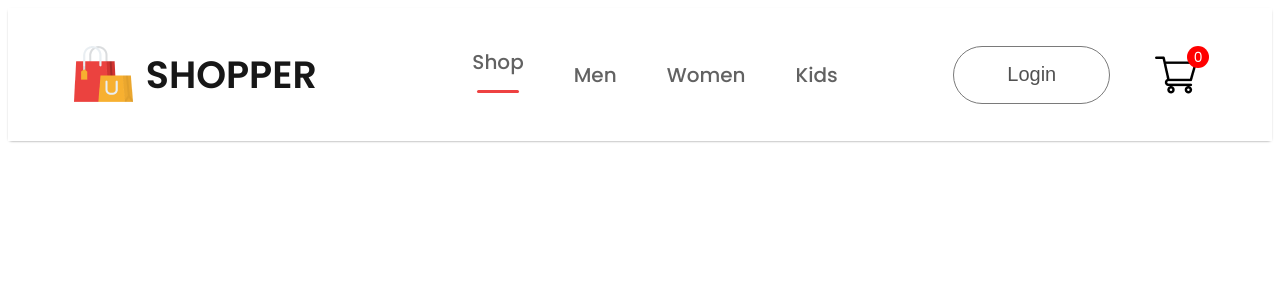
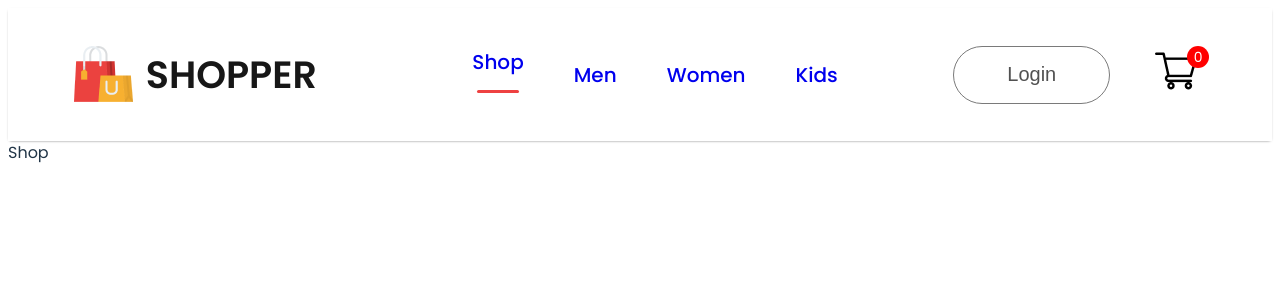
Before and after one commit to nimendra-ag/frontend, a React (Vite) app in the folder front-end/: page / in a window 1280 px wide. Shown: the top 300 px of the page. Built offline with nearby package versions, Linux system fonts and the light colour scheme.

Commit message:
create routes in the NavBar.jsx file. everything is ok upto video time 33.09

```diff
--- a/front-end/src/App.jsx
+++ b/front-end/src/App.jsx
@@ -1,12 +1,32 @@
 import Navbar from './Components/Navbar/Navbar'
+import './App.css'
+import { BrowserRouter, Routes, Route } from "react-router-dom";
+import Shop from './Pages/Shop';
+import ShopCategory from './Pages/ShopCategory';
+import Product from './Pages/Product';
+import Cart from './Pages/Cart';
+import LoginSignup from './Pages/LoginSignup';
+
 
 function App() {
+  return (
+    <div>
+      <BrowserRouter>
+        <Navbar />
+        <Routes>
+          <Route path='/' element={<Shop/>}/>
+          <Route path='/mens' element={<ShopCategory category="men"/>}/>
+          <Route path='/womens' element={<ShopCategory category="women"/>}/>
+          <Route path='/kids' element={<ShopCategory category="kid"/>}/>
+          <Route path="product" element={<Product/>}>
+            <Route path=":productId" element={<Product/>}/>
+          </Route>
+          <Route path='/cart' element={<Cart/>}/>
+          <Route path='/login' element={<LoginSignup/>}/>
+        </Routes>
+      </BrowserRouter>
 
-
-  return (
-   <div>
-      <Navbar/>
-   </div>
+    </div>
   )
 }
 
--- a/front-end/src/Components/Navbar/Navbar.jsx
+++ b/front-end/src/Components/Navbar/Navbar.jsx
@@ -3,6 +3,7 @@
 import { useState } from 'react'
 import logo from '../Assets/logo.png'
 import cart_icon from '../Assets/cart_icon.png'
+import { Link } from 'react-router-dom'
 
 const Navbar = () => {
     const [menu, setMenu] = useState("shop");
@@ -13,14 +14,14 @@
                 <p>SHOPPER</p>
             </div>
             <ul className='nav-menu'>
-                <li onClick={()=> {setMenu("shop")}}>Shop {menu ==="shop" ? <hr/>: <></>}</li>
-                <li onClick={()=> {setMenu("mens")}}>Men {menu ==="mens" ? <hr/>: <></>}</li>
-                <li onClick={()=> {setMenu("womens")}}>Women {menu ==="womens" ? <hr/>: <></>}</li>
-                <li onClick={()=> {setMenu("kids")}}>Kids {menu ==="kids" ? <hr/>: <></>}</li>
+                <li onClick={()=> {setMenu("shop")}}><Link style={{textDecoration: 'none'}} to='/'>Shop</Link>{menu ==="shop" ? <hr/>: <></>}</li>
+                <li onClick={()=> {setMenu("mens")}}><Link style={{textDecoration: 'none'}} to='/mens'>Men</Link>{menu ==="mens" ? <hr/>: <></>}</li>
+                <li onClick={()=> {setMenu("womens")}}><Link style={{textDecoration: 'none'}} to='/womens'>Women</Link>{menu ==="womens" ? <hr/>: <></>}</li>
+                <li onClick={()=> {setMenu("kids")}}><Link style={{textDecoration: 'none'}} to='/kids'>Kids</Link>{menu ==="kids" ? <hr/>: <></>}</li>
             </ul>
             <div className="nav-login-cart">
-                <button>Login</button>
-                <img src={cart_icon} alt="" />
+                <Link to='/login'><button>Login</button></Link>
+                <Link to='/cart'><img src={cart_icon} alt="" /></Link>
                 <div className="nav-cart-count">0</div>
             </div>
 
```
